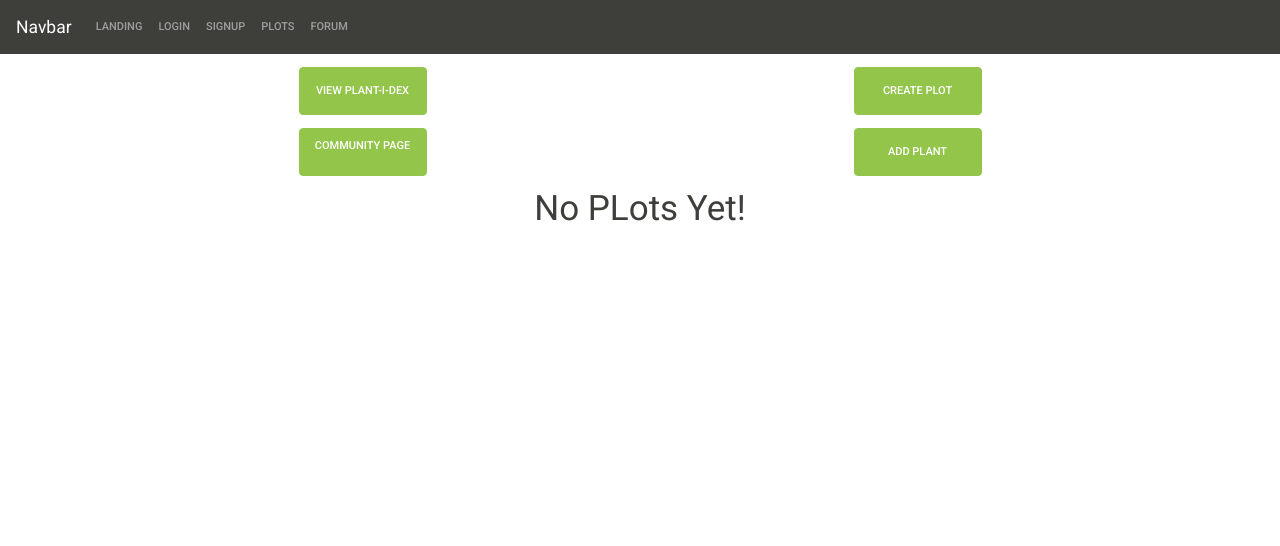
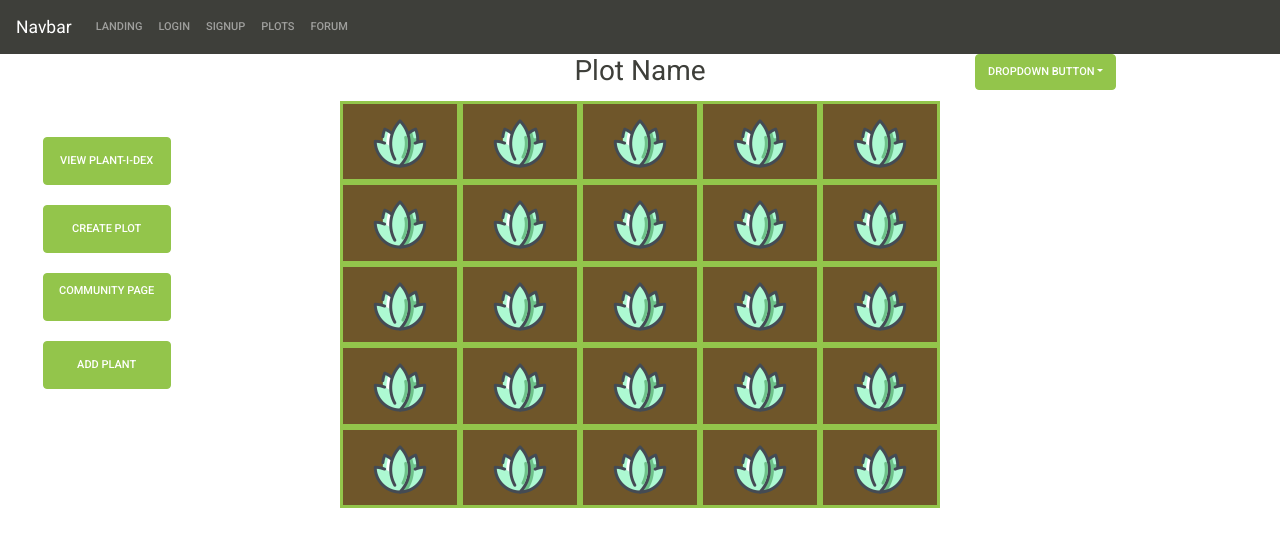
Before and after one commit to EddiePhi/Plot-Of-Gold, a React (Create React App) app in the folder client/: page /home in a window 1280 px wide. Shown: the top 546 px of the page. Built offline with nearby package versions, Linux system fonts and the light colour scheme.

Commit message:
plot list dropdown

```diff
--- /dev/null
+++ b/client/src/components/PlotTable/index.css
@@ -0,0 +1,19 @@
+.plot {
+  border: 5px solid #fff;
+  border-radius: 10px;
+  border-collapse: unset;
+  border-spacing: 0;
+}
+
+.plot td {
+  width: 2rem;
+  height: 2rem;
+  background-color: #6f562a;
+  border: 3px solid #93c54b;
+  padding: 0;
+}
+
+table {
+  height: 100%;
+  width: 100%;
+}
--- a/client/src/components/PlotTable/index.js
+++ b/client/src/components/PlotTable/index.js
@@ -0,0 +1,103 @@
+import React from "react";
+import "./index.css";
+import { Table } from "react-bootstrap";
+import TempIcon from "../../assets/plant-images/lotus--v1.png";
+
+function PlotTable() {
+  return (
+    <>
+      <h2>Plot Name</h2>
+      <Table className="plot table">
+        <tbody>
+          <tr>
+            <td>
+              <img src={TempIcon} alt="tempicon"></img>
+            </td>
+            <td>
+              <img src={TempIcon} alt="tempicon"></img>
+            </td>
+            <td>
+              <img src={TempIcon} alt="tempicon"></img>
+            </td>
+            <td>
+              <img src={TempIcon} alt="tempicon"></img>
+            </td>
+            <td>
+              <img src={TempIcon} alt="tempicon"></img>
+            </td>
+          </tr>
+          <tr>
+            <td>
+              <img src={TempIcon} alt="tempicon"></img>
+            </td>
+            <td>
+              <img src={TempIcon} alt="tempicon"></img>
+            </td>
+            <td>
+              <img src={TempIcon} alt="tempicon"></img>
+            </td>
+            <td>
+              <img src={TempIcon} alt="tempicon"></img>
+            </td>
+            <td>
+              <img src={TempIcon} alt="tempicon"></img>
+            </td>
+          </tr>
+          <tr>
+            <td>
+              <img src={TempIcon} alt="tempicon"></img>
+            </td>
+            <td>
+              <img src={TempIcon} alt="tempicon"></img>
+            </td>
+            <td>
+              <img src={TempIcon} alt="tempicon"></img>
+            </td>
+            <td>
+              <img src={TempIcon} alt="tempicon"></img>
+            </td>
+            <td>
+              <img src={TempIcon} alt="tempicon"></img>
+            </td>
+          </tr>
+          <tr>
+            <td>
+              <img src={TempIcon} alt="tempicon"></img>
+            </td>
+            <td>
+              <img src={TempIcon} alt="tempicon"></img>
+            </td>
+            <td>
+              <img src={TempIcon} alt="tempicon"></img>
+            </td>
+            <td>
+              <img src={TempIcon} alt="tempicon"></img>
+            </td>
+            <td>
+              <img src={TempIcon} alt="tempicon"></img>
+            </td>
+          </tr>
+          <tr>
+            <td>
+              <img src={TempIcon} alt="tempicon"></img>
+            </td>
+            <td>
+              <img src={TempIcon} alt="tempicon"></img>
+            </td>
+            <td>
+              <img src={TempIcon} alt="tempicon"></img>
+            </td>
+            <td>
+              <img src={TempIcon} alt="tempicon"></img>
+            </td>
+            <td>
+              <img src={TempIcon} alt="tempicon"></img>
+            </td>
+          </tr>
+        </tbody>
+      </Table>
+    </>
+  );
+}
+
+export default PlotTable;
--- a/client/src/pages/HomePage/homePage.js
+++ b/client/src/pages/HomePage/homePage.js
@@ -3,7 +3,8 @@ import { Link } from "react-router-dom";
 import "./index.css";
 import BaseModal from "../../components/Modals/BaseModal";
 import CreatePlotModal from "../../components/Modals/CreatePlotModal";
-import { Col, Row, Container, Button } from "react-bootstrap";
+import { Col, Row, Container, Button, Dropdown } from "react-bootstrap";
+import PlotTable from "../../components/PlotTable/index";
 
 function HomePage() {
   //plant modal state and open/close functionality
@@ -24,9 +25,9 @@ function HomePage() {
         show={createPlot}
         close={createPlotClose}
       />
-      <Container>
-        <Row className="space" noGutters={true}>
-          <Col className="text-center">
+      <Container fluid>
+        <Row>
+          <Col md={2} className="my-auto text-center">
             <Button
               className="homeButton"
               variant="success"
@@ -34,8 +35,7 @@ function HomePage() {
             >
               View Plant-i-Dex
             </Button>
-          </Col>
-          <Col className="text-center">
+
             <Button
               className="homeButton"
               variant="success"
@@ -43,25 +43,33 @@ function HomePage() {
             >
               Create Plot
             </Button>
-          </Col>
-        </Row>
-        <Row noGutters={true}>
-          <Col className="text-center">
+
             <Button className="homeButton" variant="success">
-              <Link to="/forum">
+              <Link to="/forum" className="text-center">
                 <p>Community Page</p>
               </Link>
             </Button>
-          </Col>
-          <Col className="text-center">
+
             <Button className="homeButton" variant="success">
               Add Plant
             </Button>
           </Col>
-        </Row>
-        <Row className="text-center space">
-          <Col className="text-center">
-            <h1>No PLots Yet!</h1>
+          <Col md={1}></Col>
+          <Col md={6} className="text-center">
+            <PlotTable />
+          </Col>
+          <Col md={3}>
+            <Dropdown>
+              <Dropdown.Toggle variant="success" id="dropdown-basic">
+                Dropdown Button
+              </Dropdown.Toggle>
+
+              <Dropdown.Menu>
+                <Dropdown.Item href="#/action-1">Action</Dropdown.Item>
+                <Dropdown.Item href="#/action-2">Another action</Dropdown.Item>
+                <Dropdown.Item href="#/action-3">Something else</Dropdown.Item>
+              </Dropdown.Menu>
+            </Dropdown>
           </Col>
         </Row>
       </Container>
--- a/client/src/pages/HomePage/index.css
+++ b/client/src/pages/HomePage/index.css
@@ -1,6 +1,7 @@
 .homeButton {
   width: 8rem;
   height: 3rem;
+  margin: 0.625rem;
 }
 
 .space {
@@ -11,3 +12,7 @@
 p {
   color: white;
 }
+
+.menuButtons {
+  justify-content: center;
+}
```
Also changed, not shown: client/src/assets/plant-images/lotus--v1.png (added).
